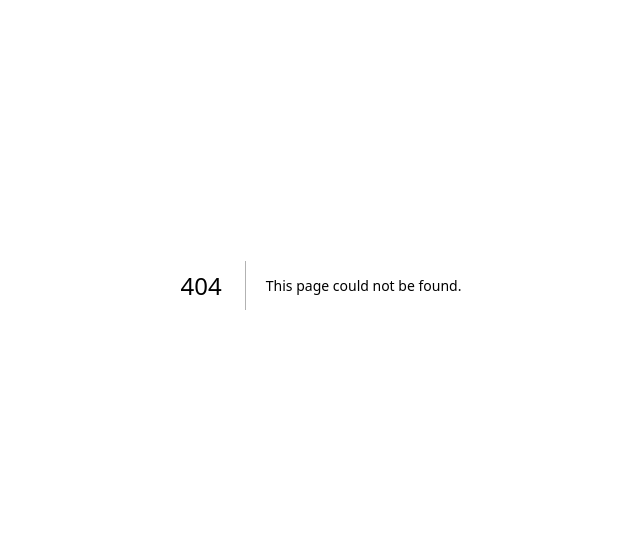
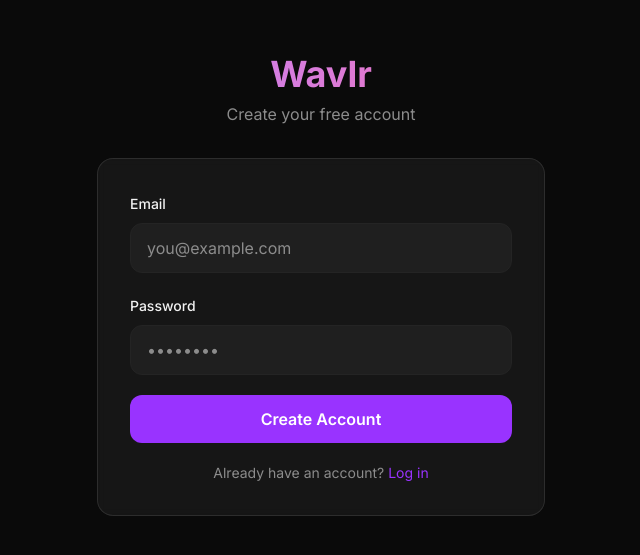
Before and after one commit to muditmatharu74-beep/Walvr-v-2, a Next.js app: page /signup in a window 1280 px wide. Before the commit this address had no page. Shown: the part 115-670 px from the top of the page, without its empty margins (319-959 px from the left). Built offline with nearby package versions, Linux system fonts and the light colour scheme.

Commit message:
Implement signup page with email and password fields

```diff
--- /dev/null
+++ b/src/app/(auth)/signup/page.tsx
@@ -0,0 +1,94 @@
+"use client";
+
+import { useState } from "react";
+import Link from "next/link";
+import { useRouter } from "next/navigation";
+import { createClient } from "@/lib/supabase/client";
+
+export default function SignupPage() {
+  const router = useRouter();
+  const [email, setEmail] = useState("");
+  const [password, setPassword] = useState("");
+  const [error, setError] = useState("");
+  const [loading, setLoading] = useState(false);
+
+  async function handleSignup(e: React.FormEvent) {
+    e.preventDefault();
+    setLoading(true);
+    setError("");
+
+    const supabase = createClient();
+    const { error } = await supabase.auth.signUp({
+      email,
+      password,
+      options: {
+        emailRedirectTo: `${window.location.origin}/auth/callback`,
+      },
+    });
+
+    if (error) {
+      setError(error.message);
+      setLoading(false);
+      return;
+    }
+
+    router.push("/dashboard");
+  }
+
+  return (
+    <main className="min-h-screen flex items-center justify-center px-4">
+      <div className="w-full max-w-md space-y-8">
+        <div className="text-center space-y-2">
+          <h1 className="text-4xl font-bold gradient-text">Wavlr</h1>
+          <p className="text-muted-foreground">Create your free account</p>
+        </div>
+
+        <form onSubmit={handleSignup} className="glass rounded-2xl p-8 space-y-5">
+          <div className="space-y-2">
+            <label className="text-sm font-medium text-foreground">Email</label>
+            <input
+              type="email"
+              value={email}
+              onChange={(e) => setEmail(e.target.value)}
+              required
+              className="w-full px-4 py-3 rounded-lg bg-muted border border-border text-foreground placeholder:text-muted-foreground focus:outline-none focus:ring-2 focus:ring-ring"
+              placeholder="you@example.com"
+            />
+          </div>
+
+          <div className="space-y-2">
+            <label className="text-sm font-medium text-foreground">Password</label>
+            <input
+              type="password"
+              value={password}
+              onChange={(e) => setPassword(e.target.value)}
+              required
+              minLength={8}
+              className="w-full px-4 py-3 rounded-lg bg-muted border border-border text-foreground placeholder:text-muted-foreground focus:outline-none focus:ring-2 focus:ring-ring"
+              placeholder="••••••••"
+            />
+          </div>
+
+          {error && (
+            <p className="text-red-400 text-sm">{error}</p>
+          )}
+
+          <button
+            type="submit"
+            disabled={loading}
+            className="w-full py-3 bg-primary text-primary-foreground rounded-lg font-semibold hover:opacity-90 transition-opacity disabled:opacity-50"
+          >
+            {loading ? "Creating account..." : "Create Account"}
+          </button>
+
+          <p className="text-center text-sm text-muted-foreground">
+            Already have an account?{" "}
+            <Link href="/login" className="text-primary hover:underline">
+              Log in
+            </Link>
+          </p>
+        </form>
+      </div>
+    </main>
+  );
+}
```
